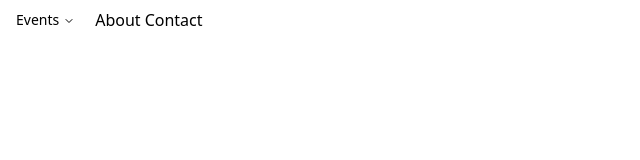
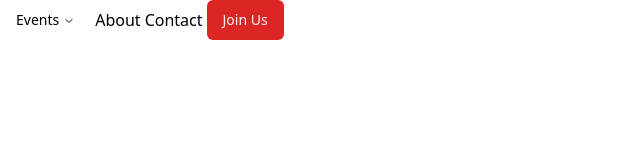
Before and after one commit to DevHub-iLab/website, an Astro site in the folder frontend/: page / in a window 1280 px wide. Shown: the whole page, without its empty margins (0-640 px from the left). Built offline with nearby package versions, Linux system fonts and the light colour scheme; Astro itself is replaced by a stand-in of ours.

Commit message:
build(frontend): add button shacdn component

```diff
--- a/frontend/package.json
+++ b/frontend/package.json
@@ -15,6 +15,7 @@
     "@astrojs/react": "^4.1.5",
     "@astrojs/tailwind": "^5.1.4",
     "@radix-ui/react-navigation-menu": "^1.2.3",
+    "@radix-ui/react-slot": "^1.1.1",
     "@types/react": "^19.0.7",
     "@types/react-dom": "^19.0.3",
     "astro": "^5.1.7",
--- a/frontend/src/components/Navigation.tsx
+++ b/frontend/src/components/Navigation.tsx
@@ -10,6 +10,7 @@ import {
   NavigationMenuTrigger,
   NavigationMenuViewport,
 } from "@/components/ui/navigation-menu"
+import { Button } from "@/components/ui/button"
 
 
 const ListItem = React.forwardRef<
@@ -36,6 +37,7 @@ const ListItem = React.forwardRef<
     </li>
   )
 })
+// TODO(mrzzy): extract out Navigation menu content into
 export default function Navigation() {
   return (
     <NavigationMenu>
@@ -51,6 +53,7 @@ export default function Navigation() {
         </NavigationMenuItem>
         <NavigationMenuItem><NavigationMenuLink>About</NavigationMenuLink></NavigationMenuItem>
         <NavigationMenuItem>Contact</NavigationMenuItem>
+        <NavigationMenuItem><Button>Join Us</Button></NavigationMenuItem>
       </NavigationMenuList>
     </NavigationMenu>
   );
--- /dev/null
+++ b/frontend/src/components/ui/button.tsx
@@ -0,0 +1,56 @@
+import * as React from "react"
+import { Slot } from "@radix-ui/react-slot"
+import { cva, type VariantProps } from "class-variance-authority"
+
+import { cn } from "@/lib/utils"
+
+const buttonVariants = cva(
+  "inline-flex items-center justify-center gap-2 whitespace-nowrap rounded-md text-sm font-medium ring-offset-background transition-colors focus-visible:outline-none focus-visible:ring-2 focus-visible:ring-ring focus-visible:ring-offset-2 disabled:pointer-events-none disabled:opacity-50 [&_svg]:pointer-events-none [&_svg]:size-4 [&_svg]:shrink-0",
+  {
+    variants: {
+      variant: {
+        default: "bg-primary text-primary-foreground hover:bg-primary/90",
+        destructive:
+          "bg-destructive text-destructive-foreground hover:bg-destructive/90",
+        outline:
+          "border border-input bg-background hover:bg-accent hover:text-accent-foreground",
+        secondary:
+          "bg-secondary text-secondary-foreground hover:bg-secondary/80",
+        ghost: "hover:bg-accent hover:text-accent-foreground",
+        link: "text-primary underline-offset-4 hover:underline",
+      },
+      size: {
+        default: "h-10 px-4 py-2",
+        sm: "h-9 rounded-md px-3",
+        lg: "h-11 rounded-md px-8",
+        icon: "h-10 w-10",
+      },
+    },
+    defaultVariants: {
+      variant: "default",
+      size: "default",
+    },
+  }
+)
+
+export interface ButtonProps
+  extends React.ButtonHTMLAttributes<HTMLButtonElement>,
+    VariantProps<typeof buttonVariants> {
+  asChild?: boolean
+}
+
+const Button = React.forwardRef<HTMLButtonElement, ButtonProps>(
+  ({ className, variant, size, asChild = false, ...props }, ref) => {
+    const Comp = asChild ? Slot : "button"
+    return (
+      <Comp
+        className={cn(buttonVariants({ variant, size, className }))}
+        ref={ref}
+        {...props}
+      />
+    )
+  }
+)
+Button.displayName = "Button"
+
+export { Button, buttonVariants }
```
Also changed, not shown: 1 other file.
